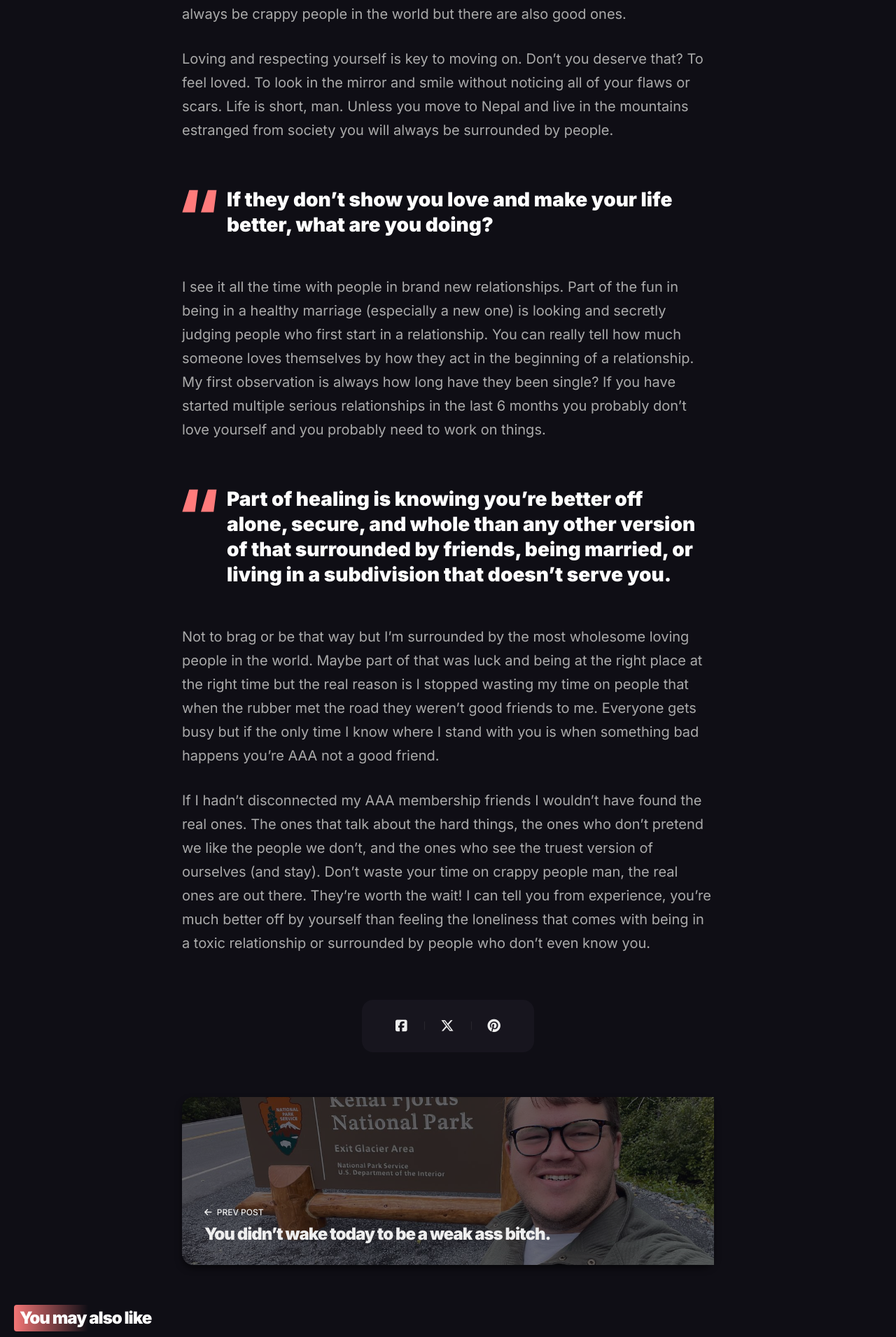
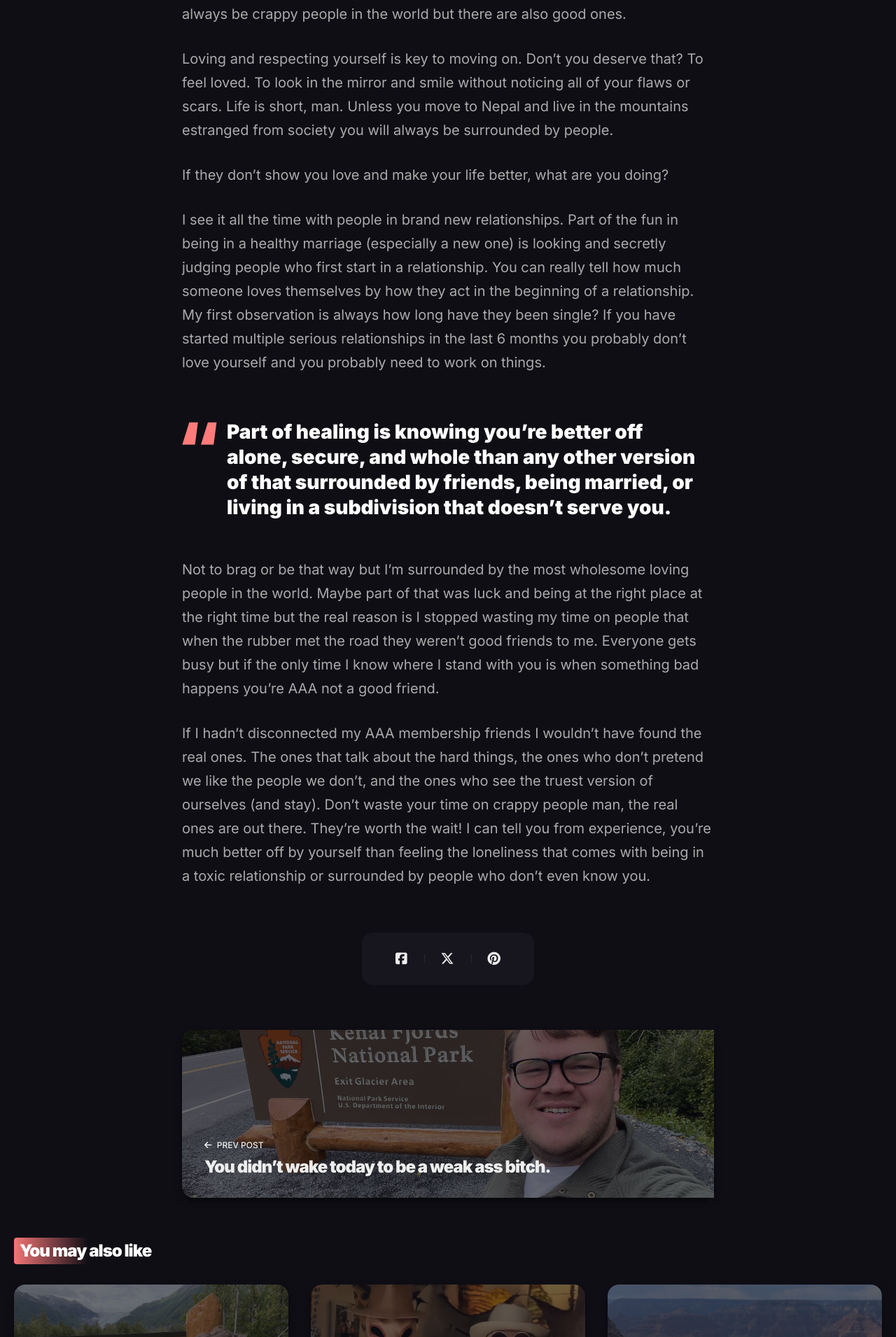
Before and after one commit to DrakeReece/LezBeHonest.net, a Jekyll site: the page built from _posts/2026-2-9-Choke.md, in a window 1280 px wide. Shown: the part 1761-3672 px from the top of the page at 70% size. Built offline with Jekyll 4.4.1, drawn with Linux system fonts in a browser that asks for light colours.

Commit message:
Update quote

```diff
--- a/_posts/2026-2-9-Choke.md
+++ b/_posts/2026-2-9-Choke.md
@@ -18,7 +18,7 @@ So why are you wasting all this extra time and effort on someone who’s caused
 
 Loving and respecting yourself is key to moving on. Don’t you deserve that? To feel loved. To look in the mirror and smile without noticing all of your flaws or scars. Life is short, man. Unless you move to Nepal and live in the mountains estranged from society you will always be surrounded by people.
 
-> If they don’t show you love and make your life better, what are you doing?
+If they don’t show you love and make your life better, what are you doing?
 
 I see it all the time with people in brand new relationships. Part of the fun in being in a healthy marriage (especially a new one) is looking and secretly judging people who first start in a relationship. You can really tell how much someone loves themselves by how they act in the beginning of a relationship. My first observation is always how long have they been single? If you have started multiple serious relationships in the last 6 months you probably don’t love yourself and you probably need to work on things.
 
```
